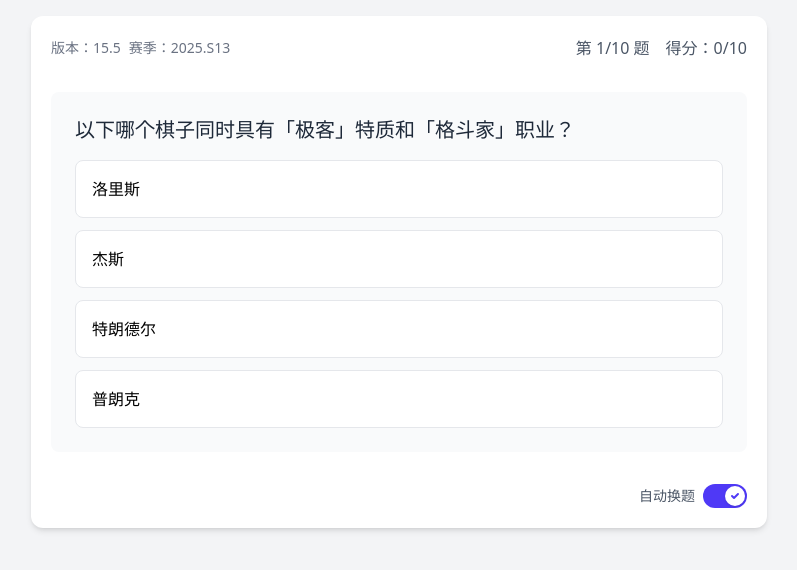
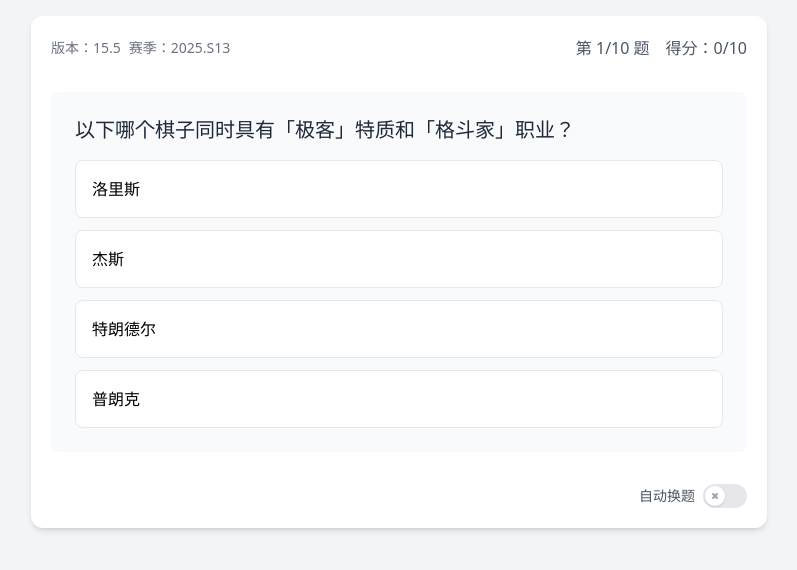
Before and after one commit to hanxuanyu/TFTTFTQuiz, a Vue app: page / in a window 1280 px wide. Shown: the top 570 px of the page, without its empty margins (241-1038 px from the left). Built offline with nearby package versions, Linux system fonts and the light colour scheme; no server answers.

Commit message:
默认不开启自动换题

```diff
--- a/src/components/TFTQuiz.vue
+++ b/src/components/TFTQuiz.vue
@@ -123,7 +123,7 @@ const showDetailModal = ref(false)
 const currentChessDetail = ref(null)
 const showTraitModal = ref(false)
 const currentTraitDetail = ref(null)
-const autoSkip = ref(true) // 默认开启自动跳过
+const autoSkip = ref(false) // 默认不开启自动跳过
 const gameDataStore = useGameDataStore()
 const gameData = ref({
   chess: null,
```
